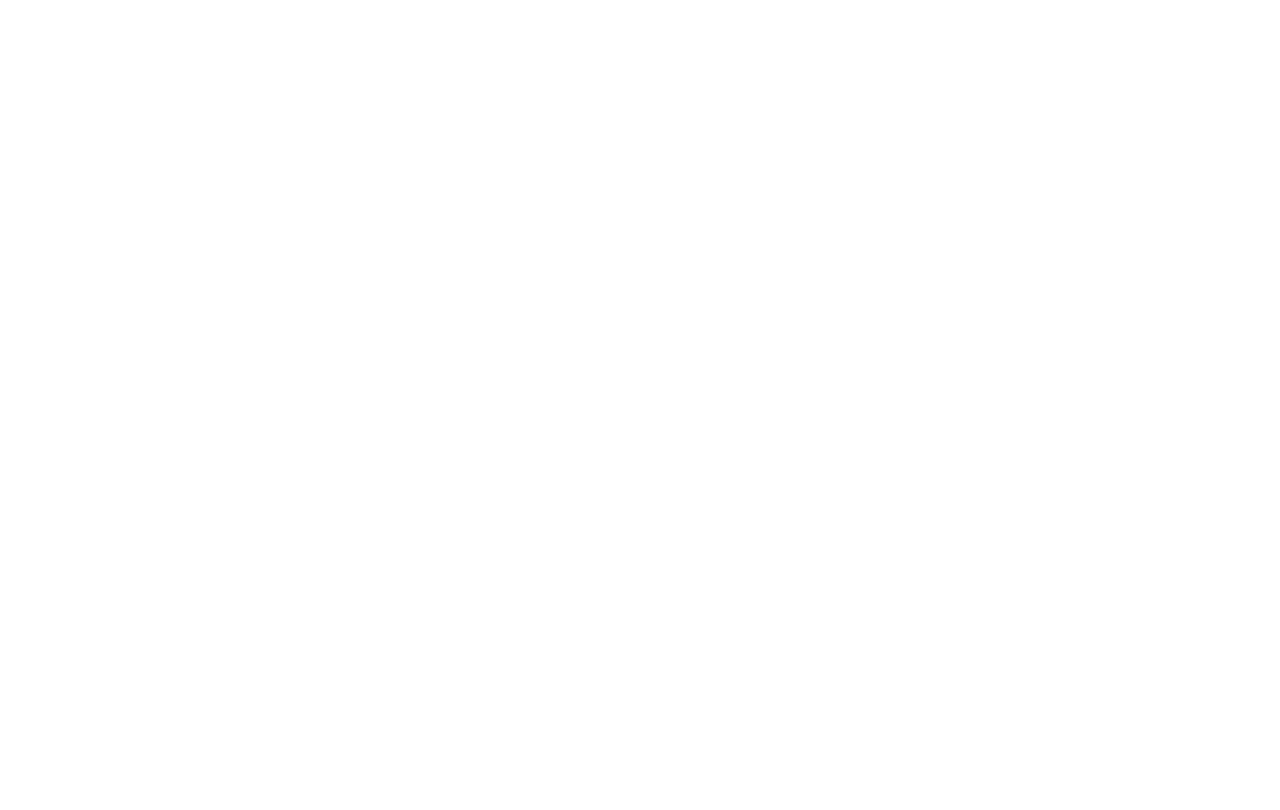
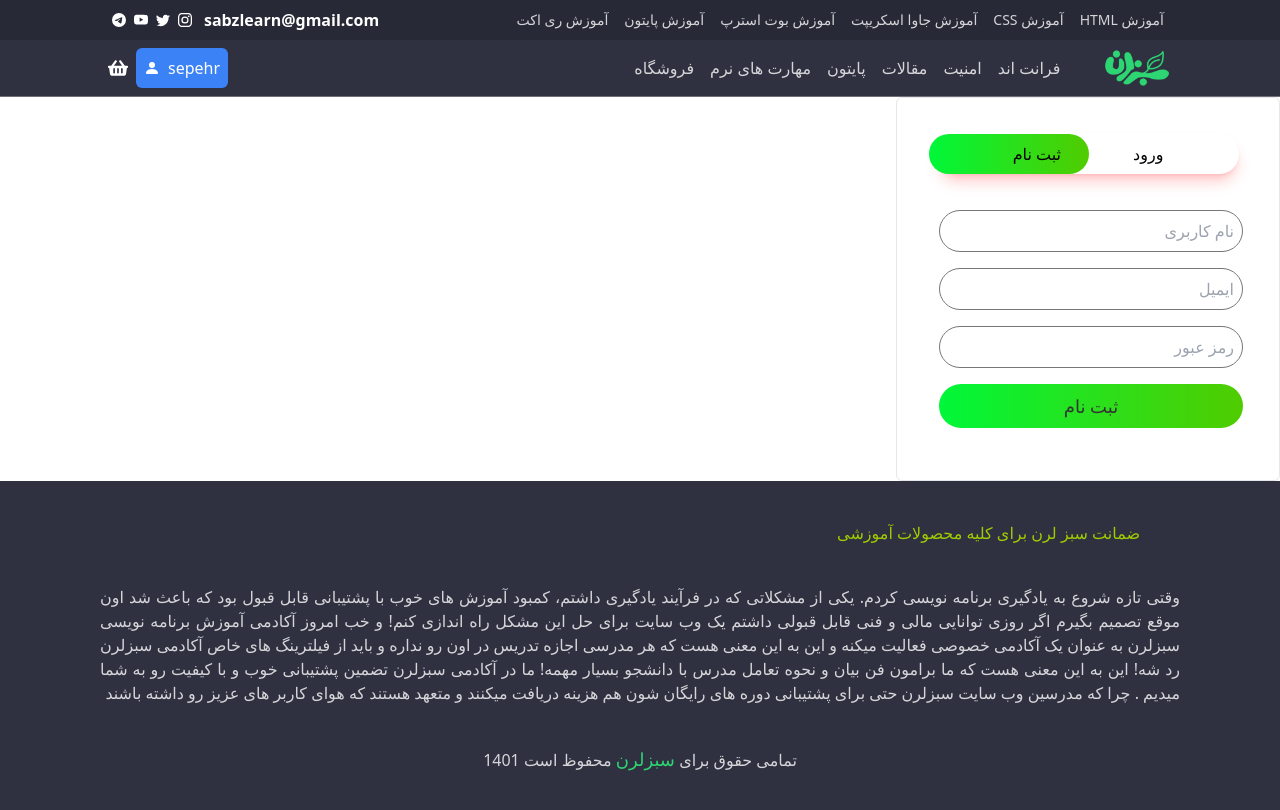
Before and after one commit to dosepehr/sabzlearn-clone, a React (Create React App) app: page /login-register in a window 1280 px wide. Before the commit this address had no page. Shown: the top 810 px of the page. Built offline with nearby package versions, Linux system fonts and the light colour scheme.

Commit message:
add Form page

```diff
--- a/package.json
+++ b/package.json
@@ -6,6 +6,7 @@
     "@testing-library/jest-dom": "^5.16.5",
     "@testing-library/react": "^13.4.0",
     "@testing-library/user-event": "^13.5.0",
+    "formik": "^2.2.9",
     "react": "^18.2.0",
     "react-dom": "^18.2.0",
     "react-icons": "^4.8.0",
--- a/src/App.js
+++ b/src/App.js
@@ -5,6 +5,7 @@
 function App() {
     const [menu, setMenu] = useState(false);
     const [expandedIndex, setExpandedIndex] = useState(0);
+    const [currentForm, setCurrentForm] = useState('login');
     const router = useRoutes(routes);
     return (
         <>
@@ -14,6 +15,8 @@
                     setMenu,
                     expandedIndex,
                     setExpandedIndex,
+                    currentForm,
+                    setCurrentForm,
                 }}
             >
                 {router}
--- a/src/context/index.js
+++ b/src/context/index.js
@@ -5,4 +5,6 @@
     setMenu: () => {},
     expandedIndex: 0,
     setExpandedIndex: () => {},
+    currentForm: 'login',
+    setCurrentForm: () => {},
 });
--- /dev/null
+++ b/src/pages/Form.jsx
@@ -0,0 +1,30 @@
+import {
+    LoginForm,
+    RegisterForm,
+    FormButtons,
+    Footer,
+    Navbar,
+    Topbar,
+} from '../components';
+
+const Form = ({ currentForm, setCurrentForm }) => {
+    return (
+        <>
+            <div className='bg-secondaryColor'>
+                <Topbar />
+                <Navbar />
+            </div>
+            <div className='w-96 h-96 bg-white rounded-md border px-10 overflow-x-hidden relative'>
+                <FormButtons
+                    currentForm={currentForm}
+                    setCurrentForm={setCurrentForm}
+                />
+                <LoginForm />
+                <RegisterForm />
+            </div>
+            <Footer />
+        </>
+    );
+};
+
+export default Form;
--- a/src/pages/index.js
+++ b/src/pages/index.js
@@ -2,3 +2,4 @@
 export { default as CategoryPage } from './CategoryPage';
 export { default as CoursePage } from './CoursePage';
 export { default as ShopPage } from './ShopPage';
+export { default as Form } from './Form';
--- a/src/routes/routes.js
+++ b/src/routes/routes.js
@@ -1,4 +1,4 @@
-import { MainPage, CategoryPage, CoursePage, ShopPage } from '../pages';
+import { MainPage, CategoryPage, CoursePage, ShopPage, Form } from '../pages';
 export const routes = [
     {
         path: '/',
@@ -16,4 +16,8 @@
         path: '/shop',
         element: <ShopPage />,
     },
+    {
+        path: '/login-register',
+        element: <Form />,
+    },
 ];
```
Also changed, not shown: 1 other file (tests, documents, lock files or other folders).
